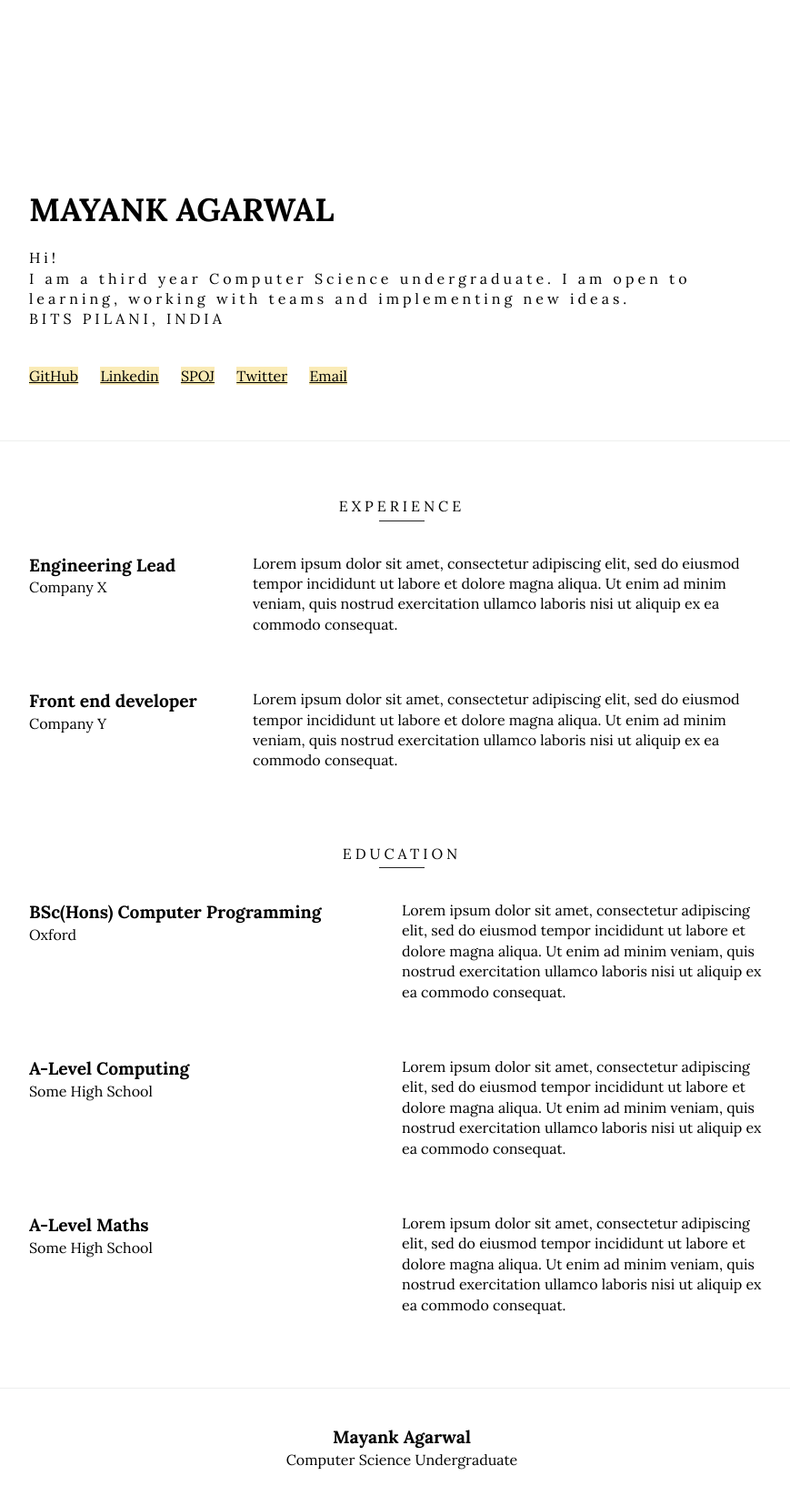
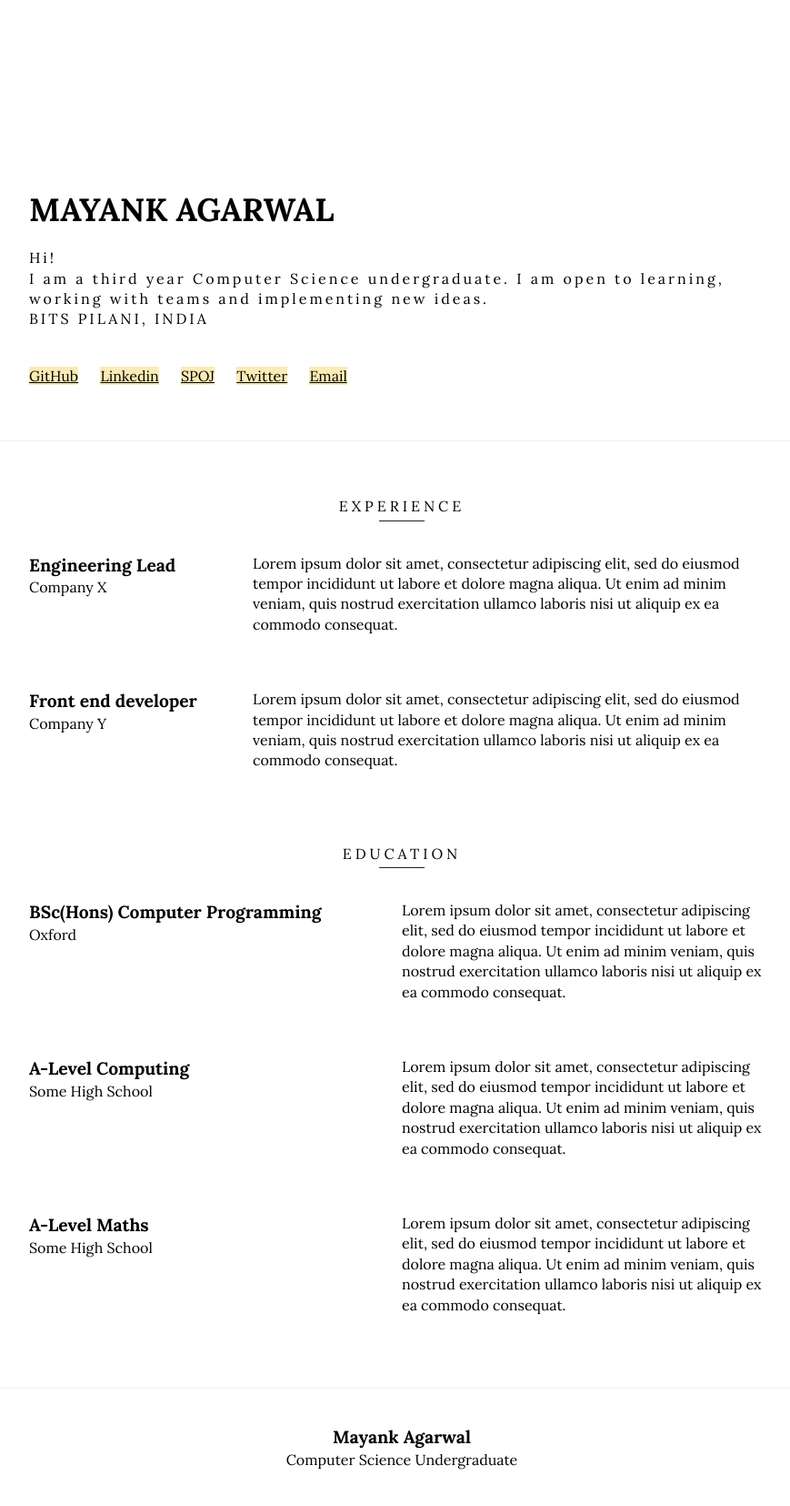
Before and after one commit to mayankgrwl97/mayankgrwl97.github.io, a Jekyll site: the page built from index.html, in a window 1280 px wide. Shown: the whole page at 91% size, without its empty margins (198-1067 px from the left). Built offline with Jekyll 4.4.1, drawn with Linux system fonts in a browser that asks for light colours.

Commit message:
edit scss

```diff
--- a/_sass/_header.scss
+++ b/_sass/_header.scss
@@ -17,12 +17,12 @@ header {
 
     &__pre{
 
-        letter-spacing: 4px;
+        letter-spacing: 3px;
     }
 
      &__post{
         text-transform: uppercase;
-        letter-spacing: 4px;
+        letter-spacing: 3px;
     }
 
     &__main {
```
